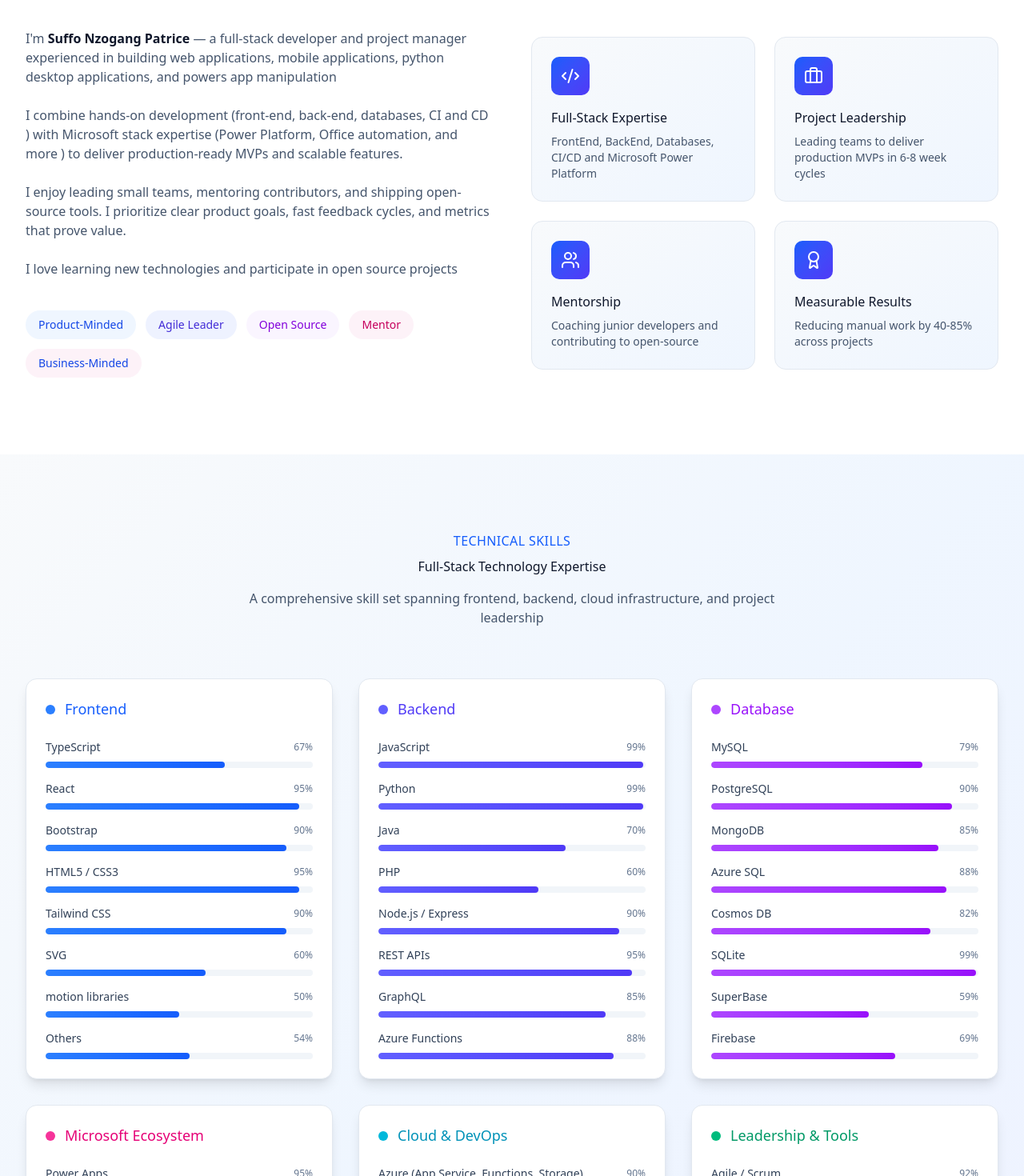
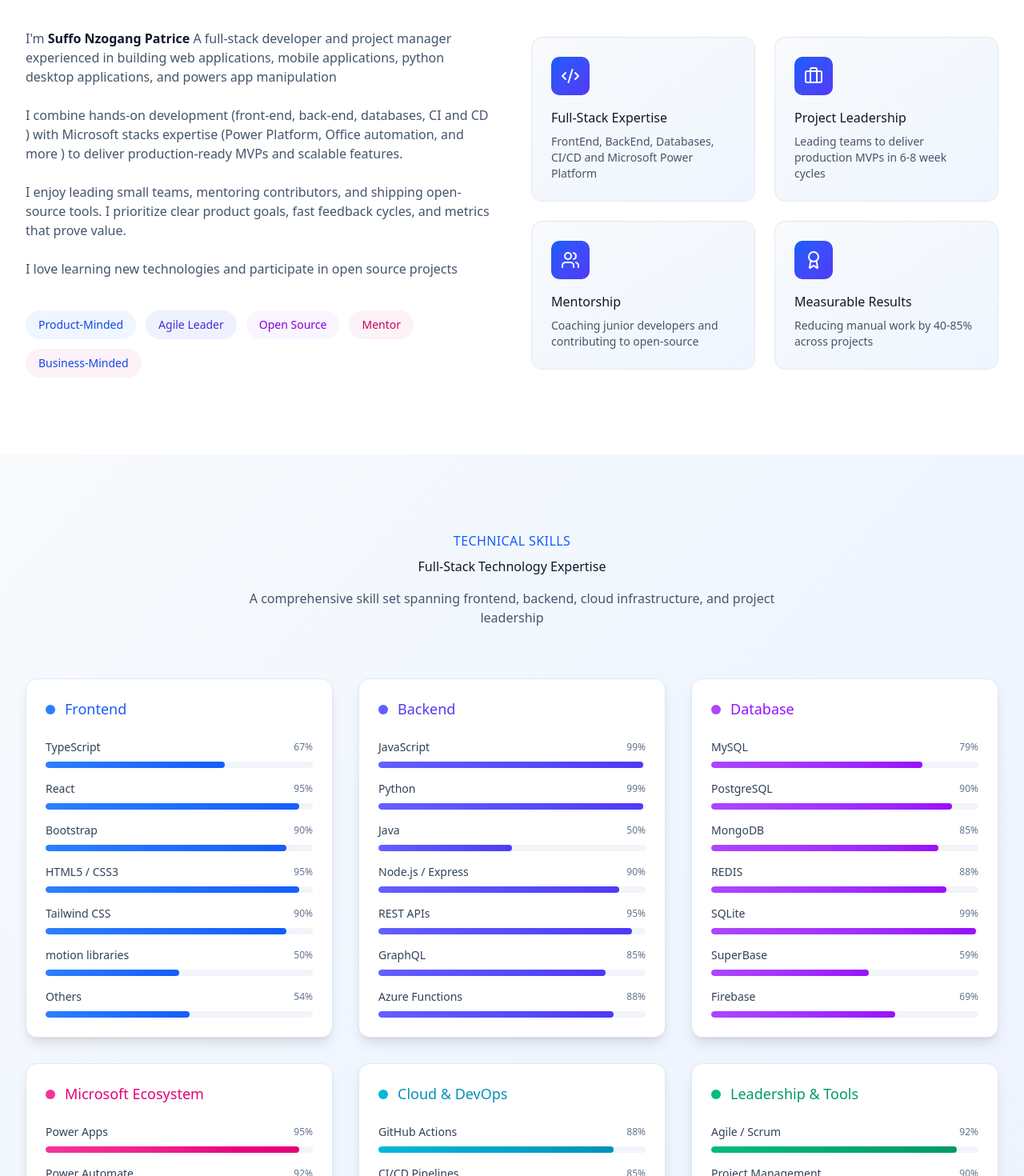
Before and after one commit to Snailkingston/my-portfolio, a React (Vite) app: page / in a window 1280 px wide. Shown: the part 980-2450 px from the top of the page at 80% size. Built offline with nearby package versions, Linux system fonts and the light colour scheme.

Commit message:
few modifications commit

```diff
--- a/src/components/About.tsx
+++ b/src/components/About.tsx
@@ -49,10 +49,10 @@
             className="space-y-6"
           >
             <p className="text-slate-600 dark:text-slate-300">
-              I'm <strong className="text-slate-900 dark:text-slate-100">Suffo Nzogang Patrice</strong> — a full-stack developer and project manager experienced in building web applications, mobile applications, python desktop applications, and powers app manipulation
+              I'm <strong className="text-slate-900 dark:text-slate-100">Suffo Nzogang Patrice</strong> A full-stack developer and project manager experienced in building web applications, mobile applications, python desktop applications, and powers app manipulation
             </p>
             <p className="text-slate-600 dark:text-slate-300">
-              I combine hands-on development (front-end, back-end, databases, CI and CD ) with Microsoft stack expertise (Power Platform, Office automation, and more ) to deliver production-ready MVPs and scalable features.
+              I combine hands-on development (front-end, back-end, databases, CI and CD ) with Microsoft stacks expertise (Power Platform, Office automation, and more ) to deliver production-ready MVPs and scalable features.
             </p>
             <p className="text-slate-600 dark:text-slate-300">
               I enjoy leading small teams, mentoring contributors, and shipping open-source tools. I prioritize clear product goals, fast feedback cycles, and metrics that prove value.
--- a/src/components/Contact.tsx
+++ b/src/components/Contact.tsx
@@ -289,7 +289,7 @@
                         onChange={handleChange}
                         required
                         className="w-full px-4 py-3 bg-slate-50 dark:bg-slate-900 border border-slate-200 dark:border-slate-700 text-slate-900 dark:text-slate-100 rounded-lg focus:outline-none focus:ring-2 focus:ring-blue-600 dark:focus:ring-blue-500 focus:border-transparent transition-all"
-                        placeholder="How can i you sir?"
+                        placeholder="How can i called you sir?"
                       />
                     </div>
                     <div>
--- a/src/components/Footer.tsx
+++ b/src/components/Footer.tsx
@@ -143,9 +143,7 @@
             © {currentYear} Suffo Nzogang Patrice. All rights reserved.
           </p>
           <p className="text-slate-400 dark:text-slate-500 text-sm flex items-center space-x-1">
-            <span>Built with</span>
-            <Heart size={14} className="fill-red-500 text-red-500" />
-            <span>using React with vite, Tailwind & Motion</span>
+            <span>GOD FEARER</span>
           </p>
         </div>
       </div>
--- a/src/components/Projects.tsx
+++ b/src/components/Projects.tsx
@@ -26,6 +26,7 @@
       isCaseStudy: true,
       image: 'business workflow',
     },
+
     {
       title: 'Customer Portal',
       subtitle: 'React + Node.js + Azure',
--- a/src/components/Skills.tsx
+++ b/src/components/Skills.tsx
@@ -11,7 +11,6 @@
         { name: 'Bootstrap', level: 90 },
         { name: 'HTML5 / CSS3', level: 95 },
         { name: 'Tailwind CSS', level: 90 },
-        {name : 'SVG', level: 60},
         {name : 'motion libraries', level : 50},
         {name : 'Others', level : 54},
       ],
@@ -22,8 +21,7 @@
       skills: [
         {name : 'JavaScript', level : 99},
         {name : 'Python', level : 99},
-        {name : 'Java', level : 70},
-        {name : 'PHP', level : 60},
+        {name : 'Java', level : 50},
         { name: 'Node.js / Express', level: 90 },
         { name: 'REST APIs', level: 95 },
         { name: 'GraphQL', level: 85 },
@@ -37,8 +35,7 @@
         {name : 'MySQL', level : 79},
         { name: 'PostgreSQL', level: 90 },
         { name: 'MongoDB', level: 85 },
-        { name: 'Azure SQL', level: 88 },
-        { name: 'Cosmos DB', level: 82 },
+        { name: ' REDIS', level: 88 },
         {name : 'SQLite', level : 99},
         {name : 'SuperBase', level : 59},
         {name : 'Firebase', level : 69},
@@ -59,10 +56,10 @@
       category: 'Cloud & DevOps',
       color: 'cyan',
       skills: [
-        { name: 'Azure (App Service, Functions, Storage)', level: 90 },
         { name: 'GitHub Actions', level: 88 },
         { name: 'CI/CD Pipelines', level: 85 },
         { name: 'Docker', level: 80 },
+        {name : 'postman', level: 75}
       ],
     },
     {
--- a/src/components/Testimonials.tsx
+++ b/src/components/Testimonials.tsx
@@ -94,17 +94,17 @@
         >
           <div className="inline-flex items-center space-x-8 px-8 py-4 bg-slate-50 dark:bg-slate-800 rounded-xl border border-slate-200 dark:border-slate-700">
             <div className="text-center">
-              <div className="text-blue-600 dark:text-blue-400">250+</div>
+              <div className="text-blue-600 dark:text-blue-400">+++</div>
               <div className="text-slate-600 dark:text-slate-300 text-sm">GitHub Stars</div>
             </div>
             <div className="w-px h-12 bg-slate-300 dark:bg-slate-600" />
             <div className="text-center">
-              <div className="text-blue-600 dark:text-blue-400">50+</div>
+              <div className="text-blue-600 dark:text-blue-400">+++</div>
               <div className="text-slate-600 dark:text-slate-300 text-sm">Open Source PRs</div>
             </div>
             <div className="w-px h-12 bg-slate-300 dark:bg-slate-600" />
             <div className="text-center">
-              <div className="text-blue-600 dark:text-blue-400">15+</div>
+              <div className="text-blue-600 dark:text-blue-400">+++</div>
               <div className="text-slate-600 dark:text-slate-300 text-sm">Projects Delivered</div>
             </div>
           </div>
```
